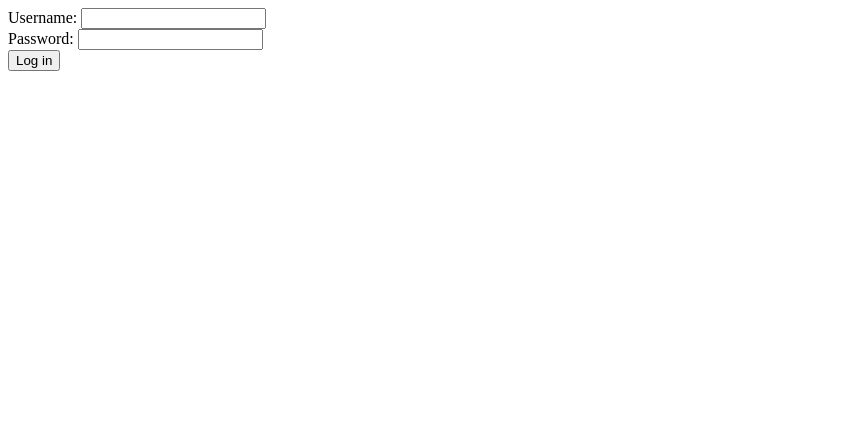
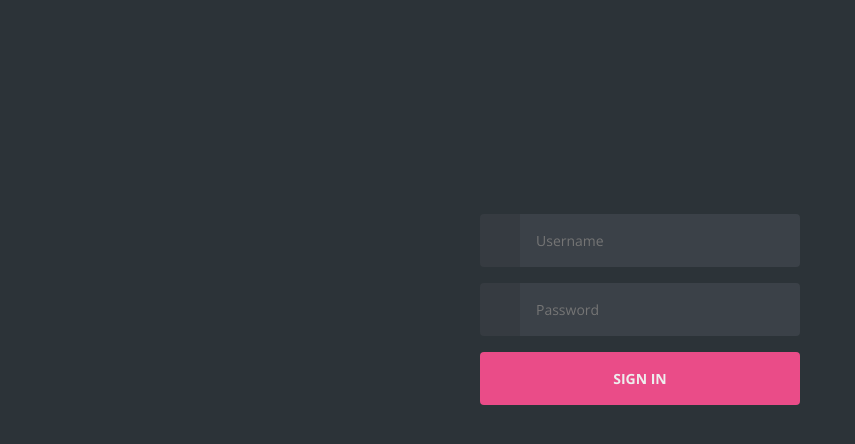
Before and after one commit to adiitya/frozen, a Django app: template dashboard/templates/dashboard/login.html in a window 1280 px wide. Shown: the top 444 px of the page, without its empty margins (0-855 px from the left). Run offline with Django 3.2, Linux system fonts and the light colour scheme; the template is opened without the code that fills it, so the values that code supplies are empty; some libraries are stand-ins or nearby versions.

Commit message:
Added basic css to login and index page me - YEAH I DID IT

```diff
--- /dev/null
+++ b/dashboard/static/dashboard/stylesheets/login.css
@@ -0,0 +1,138 @@
+@import url(http://weloveiconfonts.com/api/?family=fontawesome);
+@import url(http://fonts.googleapis.com/css?family=Open+Sans:400,700);
+[class*="fontawesome-"]:before {
+  font-family: 'FontAwesome', sans-serif;
+}
+
+* {
+  box-sizing: border-box;
+}
+
+html {
+  height: 100%;
+}
+
+body {
+  background-color: #2c3338;
+  color: #606468;
+  font: 400 0.875rem/1.5 "Open Sans", sans-serif;
+  margin: 0;
+  padding-top: 13%;
+  min-height: 100%;
+}
+
+a {
+  color: #eee;
+  outline: 0;
+  text-decoration: none;
+}
+a:focus, a:hover {
+  text-decoration: underline;
+}
+
+input {
+  border: 0;
+  color: inherit;
+  font: inherit;
+  margin: 0;
+  outline: 0;
+  padding: 0;
+  -webkit-transition: background-color .3s;
+          transition: background-color .3s;
+}
+
+.site__container {
+  -webkit-box-flex: 1;
+  -webkit-flex: 1;
+      -ms-flex: 1;
+          flex: 1;
+  padding: 3rem 0;
+}
+
+.form input[type="password"], .form input[type="text"], .form input[type="submit"] {
+  width: 100%;
+}
+.form--login {
+  color: #606468;
+}
+.form--login label,
+.form--login input[type="text"],
+.form--login input[type="password"],
+.form--login input[type="submit"] {
+  border-radius: 0.25rem;
+  padding: 1rem;
+}
+.form--login label {
+  background-color: #363b41;
+  border-bottom-right-radius: 0;
+  border-top-right-radius: 0;
+  padding-left: 1.25rem;
+  padding-right: 1.25rem;
+}
+.form--login input[type="text"], .form--login input[type="password"] {
+  background-color: #3b4148;
+  border-bottom-left-radius: 0;
+  border-top-left-radius: 0;
+}
+.form--login input[type="text"]:focus, .form--login input[type="text"]:hover, .form--login input[type="password"]:focus, .form--login input[type="password"]:hover {
+  background-color: #434A52;
+}
+.form--login input[type="submit"] {
+  background-color: #ea4c88;
+  color: #eee;
+  font-weight: bold;
+  text-transform: uppercase;
+}
+.form--login input[type="submit"]:focus, .form--login input[type="submit"]:hover {
+  background-color: #d44179;
+}
+.form__field {
+  display: -webkit-box;
+  display: -webkit-flex;
+  display: -ms-flexbox;
+  display: flex;
+  margin-bottom: 1rem;
+}
+.form__input {
+  -webkit-box-flex: 1;
+  -webkit-flex: 1;
+      -ms-flex: 1;
+          flex: 1;
+}
+
+.align {
+  -webkit-box-align: center;
+  -webkit-align-items: center;
+      -ms-flex-align: center;
+          align-items: center;
+  display: -webkit-box;
+  display: -webkit-flex;
+  display: -ms-flexbox;
+  display: flex;
+  -webkit-box-orient: horizontal;
+  -webkit-box-direction: normal;
+  -webkit-flex-direction: row;
+      -ms-flex-direction: row;
+          flex-direction: row;
+}
+
+.hidden {
+  border: 0;
+  clip: rect(0 0 0 0);
+  height: 1px;
+  margin: -1px;
+  overflow: hidden;
+  padding: 0;
+  position: absolute;
+  width: 1px;
+}
+
+.grid__container {
+  margin: 0 auto;
+  max-width: 20rem;
+  width: 90%;
+}
+
+.text--center {
+  text-align: center;
+}
--- a/dashboard/templates/dashboard/login.html
+++ b/dashboard/templates/dashboard/login.html
@@ -1,7 +1,36 @@
-<form action="{% url 'dashboard:login' %}" method="POST">
-    {% csrf_token %}
-    Username: <input type="text" name="username" /><br />
-    Password: <input type="password" name="password" /><br />
-    {% if error %}{{ error }}{% endif %}
-    <input type="submit" value="Log in" />
-</form>
+<html>
+    <head>
+        <link rel="stylesheet" href="/static/dashboard/stylesheets/login.css" />
+
+        <title>Dashboard</title>
+    </head>
+
+    <body>
+        <div class="site__container">
+
+            <div class="grid__container">
+
+              <form action="{% url 'dashboard:login' %}" method="post" class="form form--login">
+              {% csrf_token %}
+                <div class="form__field">
+                  <label class="fontawesome-user" for="login__username"><span class="hidden">Username</span></label>
+                  <input id="login__username" type="text" class="form__input" name="username" placeholder="Username" required>
+                </div>
+
+                <div class="form__field">
+                  <label class="fontawesome-lock" for="login__password"><span class="hidden">Password</span></label>
+                  <input id="login__password" type="password" class="form__input" name="password" placeholder="Password" required>
+                </div>
+
+                <div class="form__field">
+                  <input type="submit" value="Sign In">
+                </div>
+
+              </form>
+
+            </div>
+
+        </div>
+
+    </body>
+</html>
```
Also changed, not shown: dashboard/static/dashboard/stylesheets/main.css (+27 -0 lines), dashboard/templates/dashboard/index.html (+7 -5 lines).
